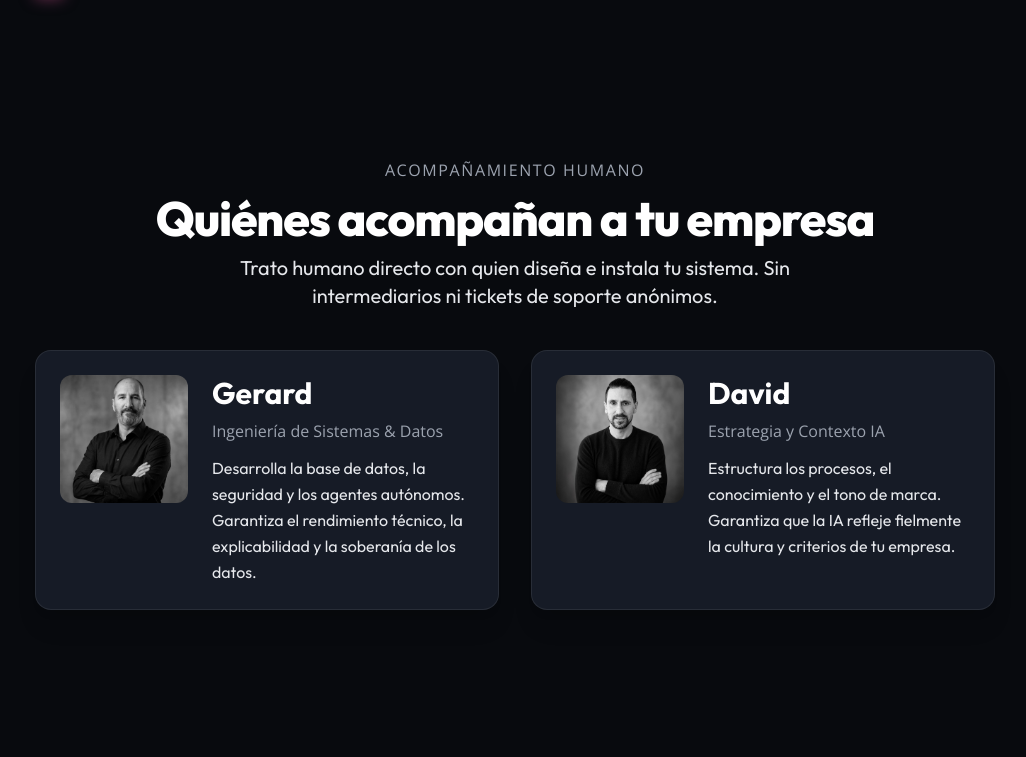
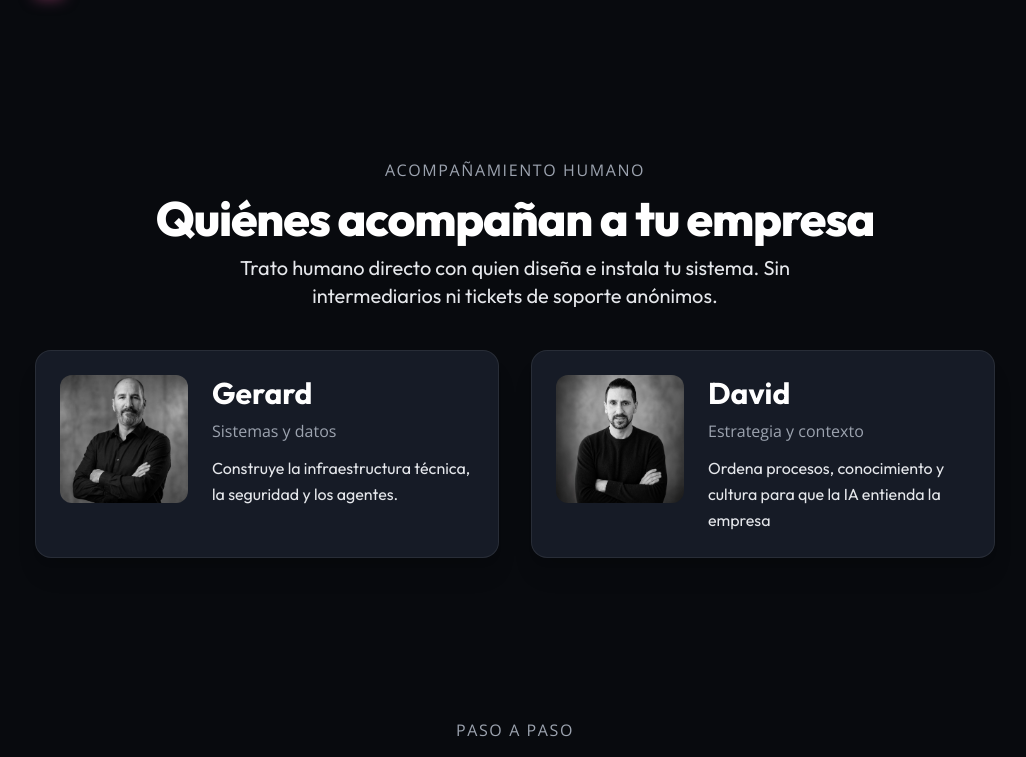
Before and after one commit to gerard-iartesana/iartesana-website, a Next.js app: page / in a window 1280 px wide. Shown: the part 2090-2847 px from the top of the page, without its empty margins (125-1151 px from the left). Built offline with nearby package versions, Linux system fonts and the light colour scheme.

Commit message:
content: update Gerard and David titles and typewriter text

```diff
--- a/src/components/TeamSection.tsx
+++ b/src/components/TeamSection.tsx
@@ -107,15 +107,15 @@ export default function TeamSection() {
       <div className="grid grid-cols-1 md:grid-cols-2 gap-8">
         <TeamCard
           name="Gerard"
-          role="Ingeniería de Sistemas & Datos"
-          text="Desarrolla la base de datos, la seguridad y los agentes autónomos. Garantiza el rendimiento técnico, la explicabilidad y la soberanía de los datos."
+          role="Sistemas y datos"
+          text="Construye la infraestructura técnica, la seguridad y los agentes."
           image="/team/gerard.jpg"
           delay={100}
         />
         <TeamCard
           name="David"
-          role="Estrategia y Contexto IA"
-          text="Estructura los procesos, el conocimiento y el tono de marca. Garantiza que la IA refleje fielmente la cultura y criterios de tu empresa."
+          role="Estrategia y contexto"
+          text="Ordena procesos, conocimiento y cultura para que la IA entienda la empresa"
           image="/team/david.jpg"
           delay={400}
         />
```
